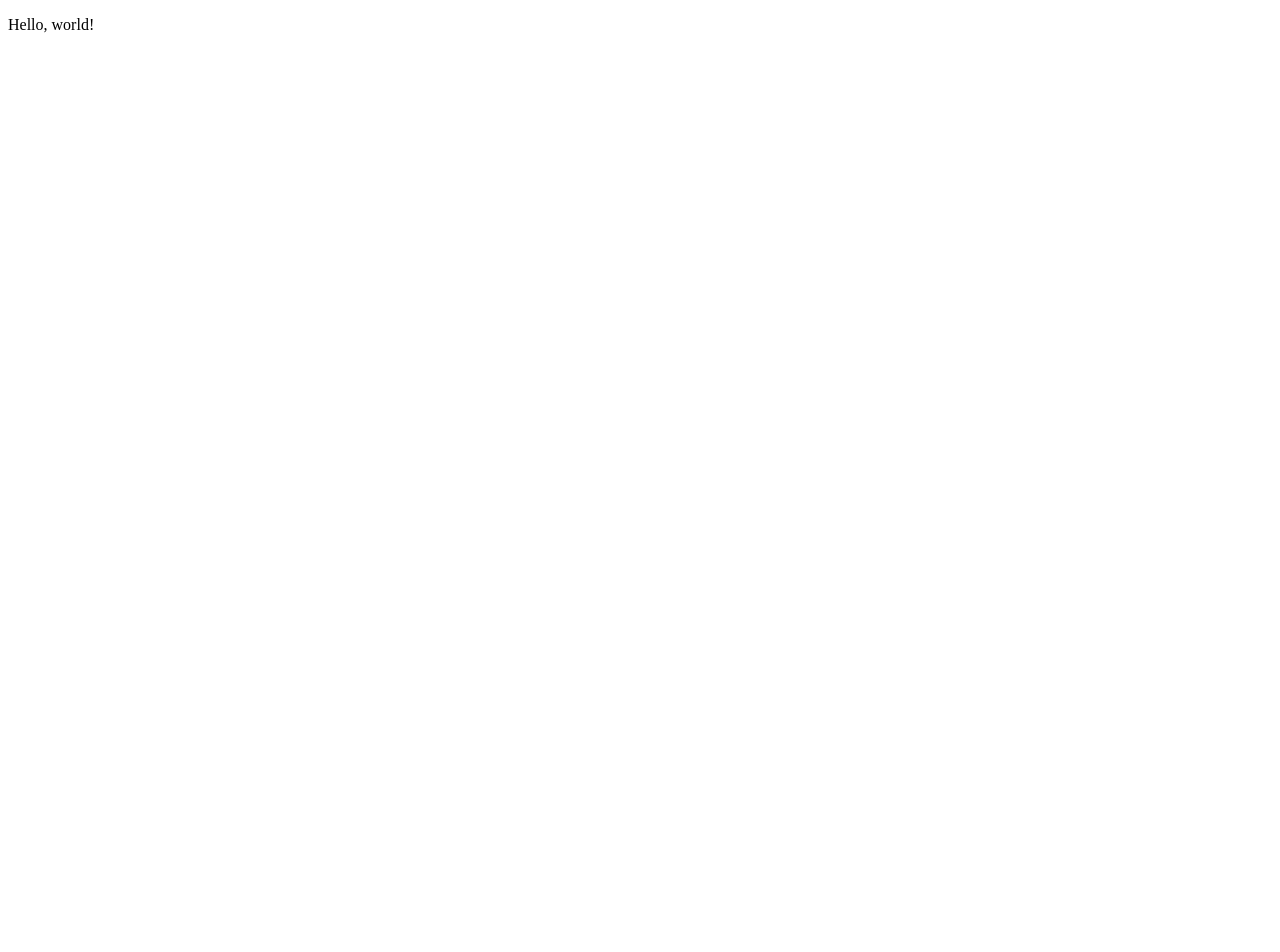
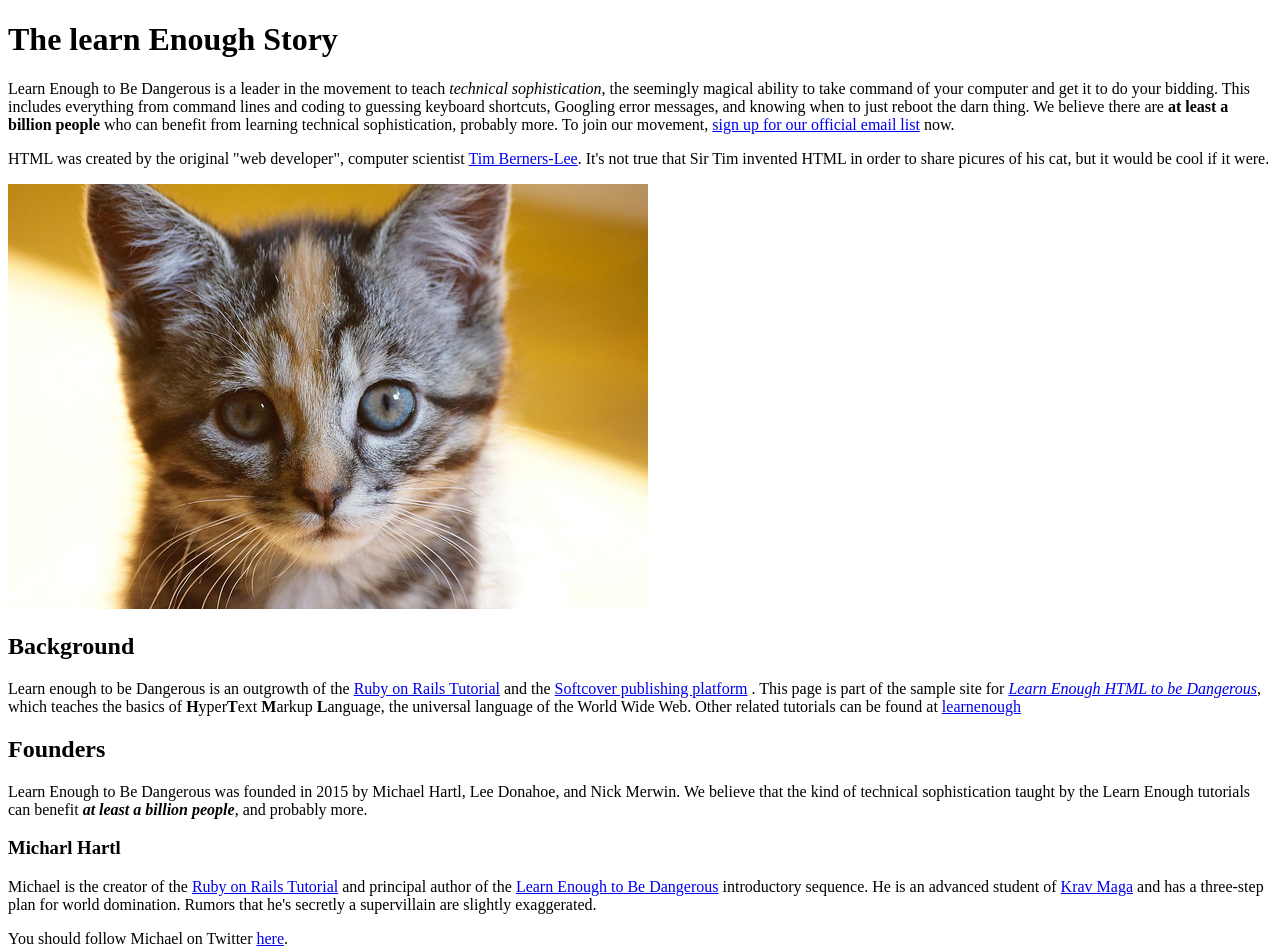
Before and after one commit to ogdibie/sample_website2, a plain HTML site: page index.html in a window 1280 px wide. Shown: the top 952 px of the page. Before the commit the page ends 800 px from the top, so only its background shows below. Drawn offline with Linux system fonts and the light colour scheme.

Commit message:
Add content and some images

```diff
--- a/index.html
+++ b/index.html
@@ -1,10 +1,105 @@
 <!DOCTYPE html>
 <html>
   <head>
-    <title>Page Title</title>
+    <title>Learn Enough to be Dangerous</title>
     <meta charset="utf-8">
   </head>
   <body>
-    <p>Hello, world!</p>
+    <h1> The learn Enough Story</h1>
+
+    <p>
+     	Learn Enough to Be Dangerous is a leader in the movement to teach
+      <em>technical sophistication</em>, the seemingly magical ability to take
+      command of your computer and get it to do your bidding. This includes
+      everything from command lines and coding to guessing keyboard shortcuts,
+      Googling error messages, and knowing when to just reboot the darn thing.
+      We believe there are <strong>at least a billion people</strong> who can benefit from
+      learning technical sophistication, probably more. To join our
+      movement, <a href="http://learnenough.com/email">sign up for our official email list</a> now.
+    </p>
+
+    <p>
+    	HTML was created by the original "web developer", computer scientist <a href="https://en.wikipedia.org/wiki/Tim_Berners-Lee"
+    	target = "_blank">Tim Berners-Lee</a>. It's not true that Sir Tim invented HTML in order to share picures of his cat, but it would be cool if it were.
+    </p>
+
+    <img src="images/kitten.jpg" alt = "An adorable kitten">
+
+    <h2> Background</h2>
+    	<p>
+    		Learn enough to be Dangerous is an outgrowth of the
+    		<a href="http://railstutorial.org/">Ruby on Rails Tutorial</a> and the
+    		<a href="http://www.softcover.io/" >Softcover publishing platform</a> .
+    		This page is part of the sample site for
+    		<a href="http://learnenough.com/html-tutorial"><em>Learn Enough HTML to be Dangerous</em></a>, which teaches the basics of
+    		<strong>H</strong>yper<strong>T</strong>ext <strong>M</strong>arkup
+    		<strong>L</strong>anguage, the universal language of the World Wide Web.
+    		Other related tutorials can be found at
+    		<a href="http://learnenough.com/">learnenough</a>
+    	</p>
+    <h2> Founders</h2>
+
+    <p>
+      Learn Enough to Be Dangerous was founded in 2015 by Michael Hartl, Lee
+      Donahoe, and Nick Merwin. We believe that the kind of technical
+      sophistication taught by the Learn Enough tutorials can benefit
+      <strong><em>at least a billion people</em></strong>, and probably more.
+    </p>
+
+    <h3> Micharl Hartl</h3>
+	    <p>
+	      Michael is the creator of the <a href="http://railstutorial.org/">
+	      Ruby on Rails Tutorial</a> and principal author of the
+	      <a href="http://learnenough.com/">Learn Enough to Be Dangerous</a>
+	      introductory sequence. He is an advanced student of
+	      <a href="http://kravmaga.com/">Krav Maga</a> and has a three-step
+	      plan for world domination. Rumors that he's secretly a supervillain
+	      are slightly exaggerated.
+	    </p>
+	    <p>
+	      You should follow Michael on Twitter
+	      <a href="http://twitter.com/mhartl" target="_blank">here</a>.
+	    </p>
+
+    	<img src="https://gravatar.com/avatar/ffda7d145b83c4b118f982401f962ca6?s=150"
+     	alt="Michael Hartl">
+
+
+
+
+    <h3> Lee Donahoe</h3>
+
+	    <p>
+	      When he's not literally swimming with sharks or hunting powder stashes
+	      on his snowboard, you can find Lee in front of his computer designing
+	      interfaces, doing front-end development, or writing some of the
+	      interface-related Learn Enough tutorials.
+	    </p>
+
+	    <p>
+	      You should follow Lee on Twitter
+	      <a href="https://twitter.com/leedonahoe" target="_blank">here</a>.
+	    </p>
+
+	    <img src="https://gravatar.com/avatar/b65522a6f3a6899705d119d7aa232a6d?s=150"
+	     alt="Lee Donahoe">
+
+
+    <h3> Nick Merwin</h3>
+	    <p>
+	      You may have seen him shredding guitar live with Capital Cities on Jimmy
+	      Kimmel, Conan, or The Ellen Show, but rest assured Nick is a true nerd
+	      at heart. He's just as happy shredding well-spec'd lines of code from a
+	      tour bus as he is from his kitchen table.
+	    </p>
+
+	    <p>
+	      You should follow Nick on Twitter
+	      <a href="https://twitter.com/nickmerwin" target="_blank">here</a>.
+	    </p>
+
+	    <img src="https://gravatar.com/avatar/e2d6ce2ba5c1b6d674ae8ff2b3b45d23?s=150"
+	     alt="Nick Merwin">
+
   </body>
 </html>
```
Also changed, not shown: images/kitten.jpg (added).
